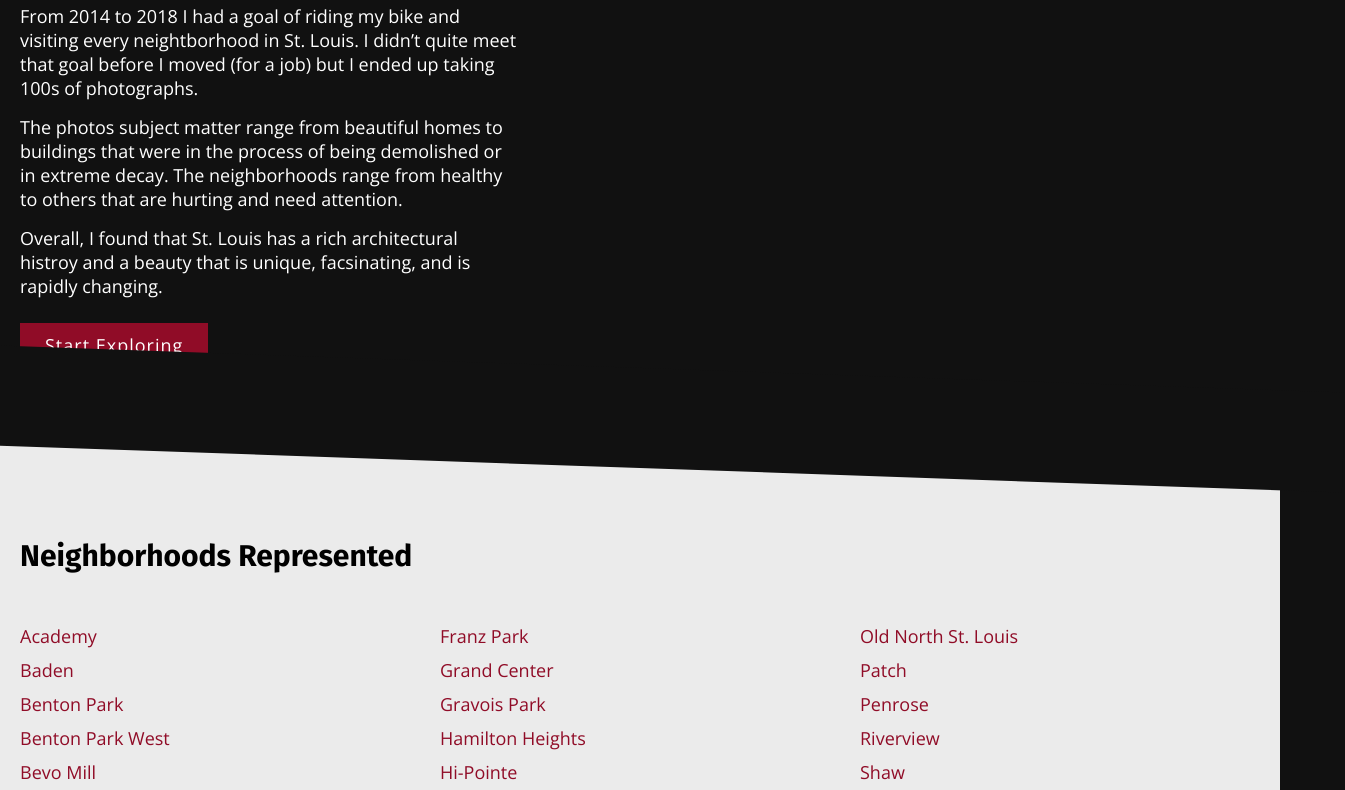
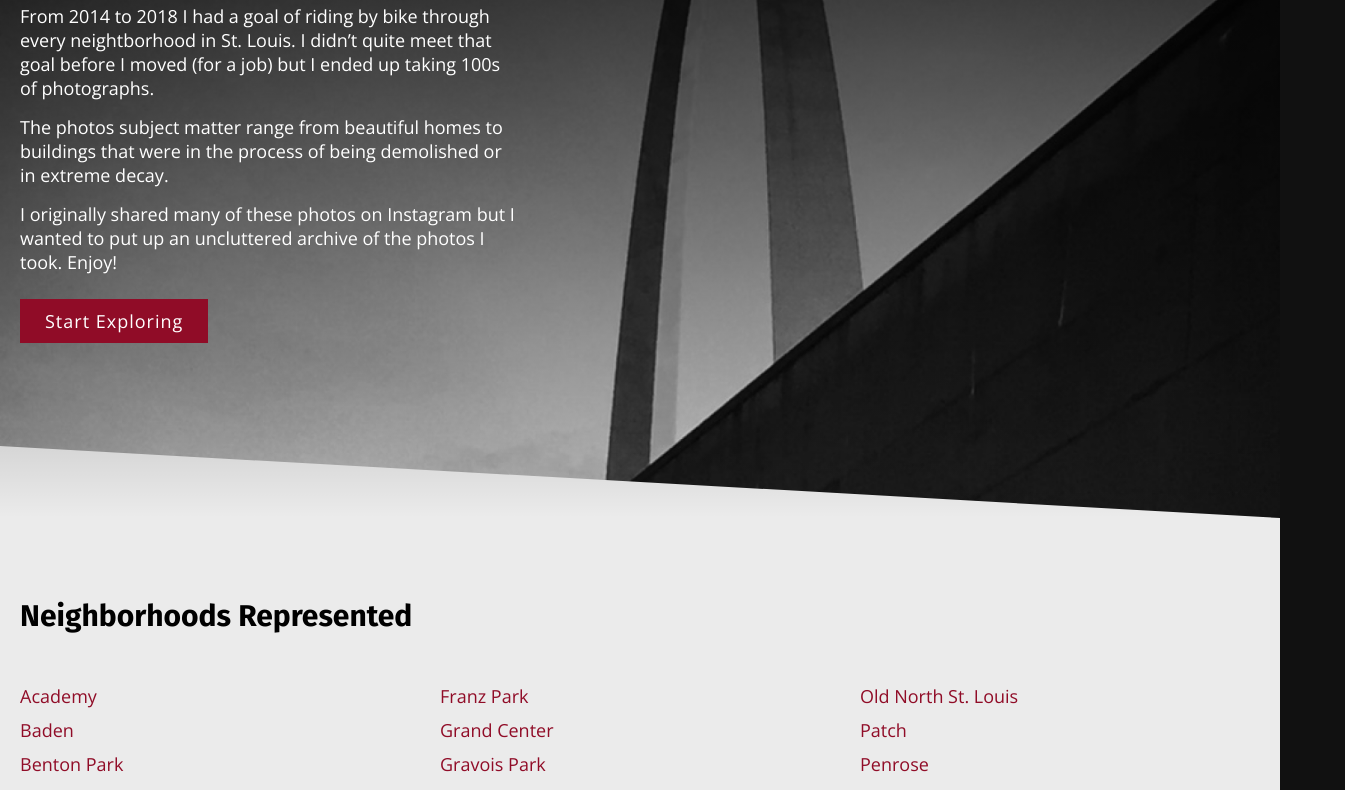
Before and after one commit to rebeccaeilering/stl-photos, a website: page src/index.html in a window 1280 px wide. Shown: the part 202-992 px from the top of the page, 1345 px wide, since content can reach past the window. Drawn offline with nearby package versions, Linux system fonts and the light colour scheme; files that its build step writes are made by us from their sources.

Commit message:
redid homepage angled container, added image, and overlay

```diff
--- a/src/index.html
+++ b/src/index.html
@@ -12,10 +12,10 @@
   <section class="hero">
     <div class="container">
       <div class="content">
-        <h2>Placeholder Title</h2>
-        <p>From 2014 to 2018 I had a goal of riding my bike and visiting every neightborhood in St. Louis. I didn’t quite meet that goal before I moved (for a job) but I ended up taking 100s of photographs.</p>
-        <p>The photos subject matter range from beautiful homes to buildings that were in the process of being demolished or in extreme decay. The neighborhoods range from healthy to others that are hurting and need attention.</p>
-        <p>Overall, I found that St. Louis has a rich architectural histroy and a beauty that is unique, facsinating, and is rapidly changing.</p>
+        <h2>Exploring on two wheels</h2>
+        <p>From 2014 to 2018 I had a goal of riding by bike through every neightborhood in St. Louis. I didn’t quite meet that goal before I moved (for a job) but I ended up taking 100s of photographs.</p>
+        <p>The photos subject matter range from beautiful homes to buildings that were in the process of being demolished or in extreme decay.</p>
+        <p>I originally shared many of these photos on Instagram but I wanted to put up an uncluttered archive of the photos I took. Enjoy!</p>
         <a href="#neighborIndex" class="primary-btn">Start Exploring</a>
       </div>
     </div>
--- a/src/sass/base/_general.scss
+++ b/src/sass/base/_general.scss
@@ -30,7 +30,7 @@ html, body {
 .container {
   max-width: 1240px;
   margin: 0 auto;
-  padding: 0 10px;
+  padding: 0 20px;
 }
 
 
--- a/src/sass/components/_hp-hero.scss
+++ b/src/sass/components/_hp-hero.scss
@@ -1,21 +1,34 @@
 .hero {
   position: relative;
-  background-color: #111;
   color: #fff;
-  height: 80vh;
+  height: 90vh;
+  z-index: 1;
+  background-color: #ebebeb;
+
+  &:before {
+    content: '';
+    position: absolute;
+    top: 0;
+    right: 0;
+    bottom: 0;
+    left: 0;
+    background-image: linear-gradient(to bottom,rgba(0,0,0,0.9), transparent);
+    z-index: -1;
+  }
 
   &:after {
-    position:absolute;
-    content: " ";
-    display:block;
-    left:-5%;
-    bottom:-30px;
-    transform:rotate(2deg);
-    width:110%;
-    height: 100px;
-    background: #111;
+    content: '';
+    position: absolute;
+    top: 0;
+    right: 0;
+    bottom: 0;
+    left: 0;
+    height: 90vh;
+    clip-path: polygon(0 0, 100% 0, 100% 100%, 0 90%);
+    background: url(/images/hp-arch.jpg) no-repeat;
+    background-size: cover;
+    z-index: -2;
   }
-
 
   .content {
     max-width: 500px;
--- a/src/sass/components/_hp-hoods.scss
+++ b/src/sass/components/_hp-hoods.scss
@@ -1,5 +1,5 @@
 .neighbor-rep {
-  padding: 100px 0;
+  padding: 80px 0 100px;
   background-color: #ebebeb;
 }
 .neighborhood-list {
--- a/src/sass/layout/_subpage.scss
+++ b/src/sass/layout/_subpage.scss
@@ -33,7 +33,6 @@ main.content {
     background-color: rgba($color: #ebebeb, $alpha: .8);
     padding: 40px;
     min-height: 400px;
-    clip-path: polygon(0 0, 100% 0, 99% 100%, 0 100%);
     border-top: 5px solid $monarch;
     z-index: 900;
   }
```
Also changed, not shown: src/partials/_footer.html (+1 -1 lines), src/partials/_header.html (+1 -1 lines), dist/Photos/central-west-end.html, dist/Photos/photos.html, dist/about.html, dist/css/style.css, dist/images/hp-arch.jpg (added), dist/index.html, src/images/hp-arch.jpg (added).
